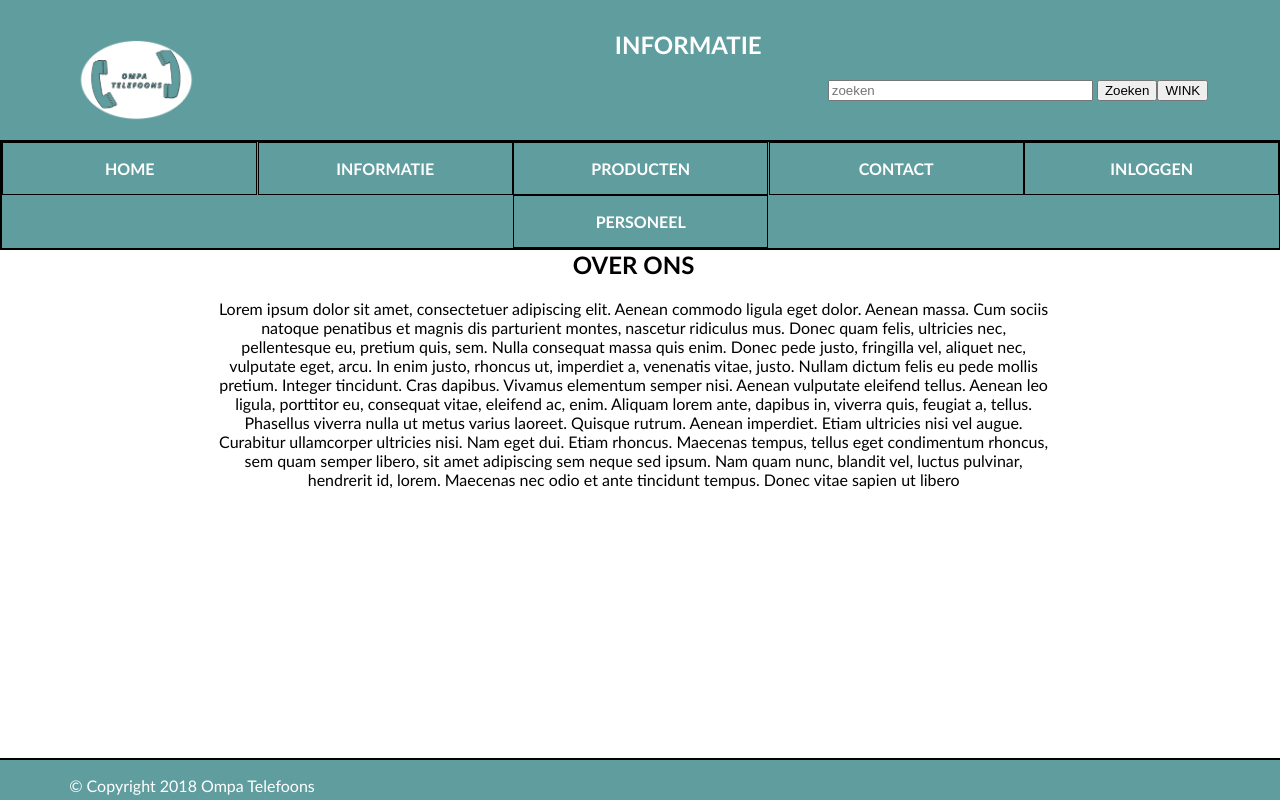
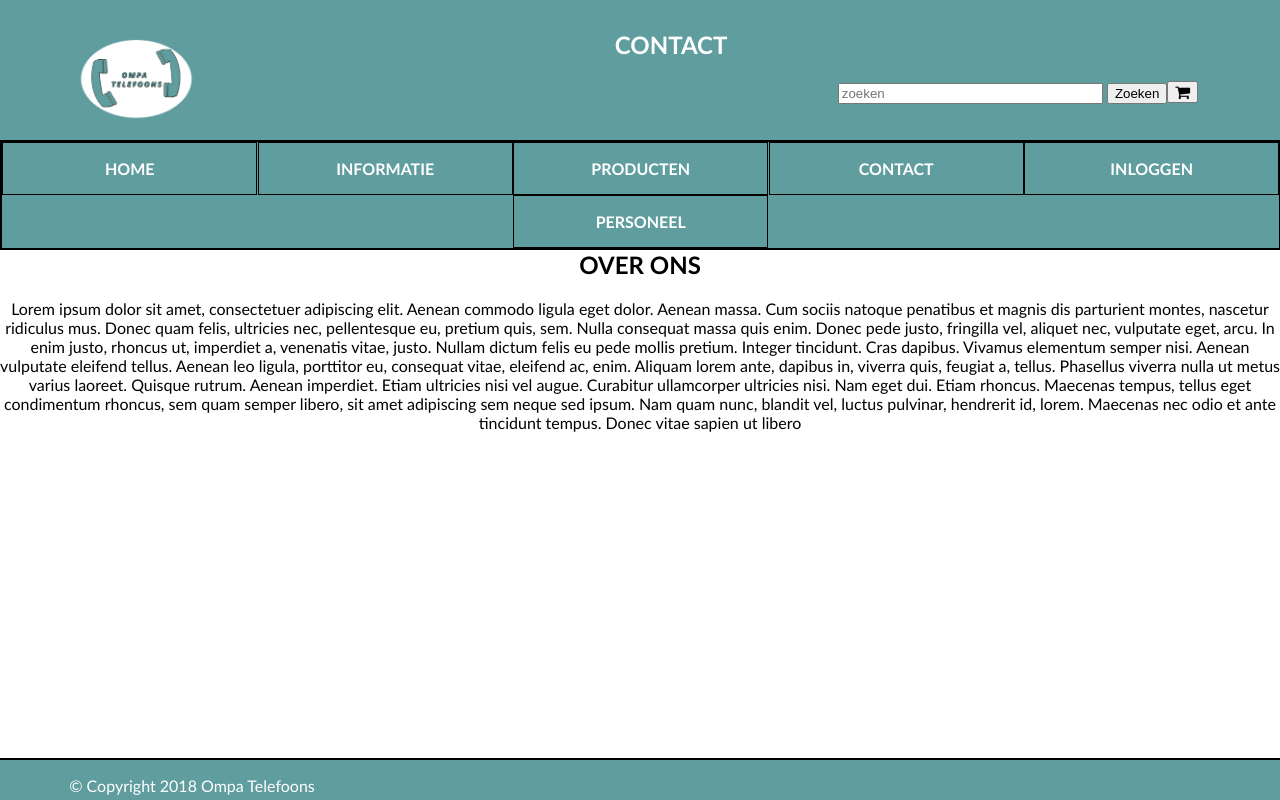
Before and after one commit to OlafKrommendijk/Project-6, a plain HTML site: page Website/Informatie.html in a window 1280 px wide. Drawn offline with Linux system fonts and the light colour scheme.

Commit message:
winkelwagen toegevoegd

```diff
--- a/Website/Informatie.html
+++ b/Website/Informatie.html
@@ -2,26 +2,26 @@
 <HTML>
 	<HEAD>
 		<meta name="viewport" content="width=device-width, initial-scale=1.0">
-			<LINK href="informatieStyleblad.css" rel="stylesheet" type="text/css" />
+		<LINK href="ContactStyleblad.css" rel="stylesheet" type="text/css" />
+		<meta name="viewport" content="width=device-width, initial-scale=1">
+		<link rel="stylesheet" href="https://cdnjs.cloudflare.com/ajax/libs/font-awesome/4.7.0/css/font-awesome.min.css">
 		<TITLE> Ompa Telefoons </TITLE>
 	</HEAD>
 		<BODY>
 		<div id="container">
 			<div id="header">
 				<div id="HText">
-						<h2><strong>INFORMATIE</strong></h2>
+					<h2><strong>CONTACT</strong></h2>
 				</div>
 					<div id="zoeken">
 						<input type="text" size="30" placeholder="zoeken">
-									<button>Zoeken</button><button>WINK</button>
+						<button>Zoeken</button><button id="knop" <i class="fa fa-shopping-cart"></i></button>
 					</div>
 
 					<a href="index.html"> <img src="logo.png" id="logo" alt="Logo" title="Logo" width="50" /></a>
 				</div>
 					<div class="nav">
 						<div class="Home">
-
-
 							<button class="dropbtn"><a href="index.html"><strong>HOME</strong></a></button>
 							<button class="dropbtn"><a href="Informatie.html"><strong>INFORMATIE</strong></a></button>
 							<button class="dropbtn"><a href="Producten.html"><strong>PRODUCTEN</strong></a></button>
@@ -36,6 +36,13 @@
 							<p>Lorem ipsum dolor sit amet, consectetuer adipiscing elit. Aenean commodo ligula eget dolor. Aenean massa. Cum sociis natoque penatibus et magnis dis parturient montes, nascetur ridiculus mus. Donec quam felis, ultricies nec, pellentesque eu, pretium quis, sem. Nulla consequat massa quis enim. Donec pede justo, fringilla vel, aliquet nec, vulputate eget, arcu. In enim justo, rhoncus ut, imperdiet a, venenatis vitae, justo. Nullam dictum felis eu pede mollis pretium. Integer tincidunt. Cras dapibus. Vivamus elementum semper nisi. Aenean vulputate eleifend tellus. Aenean leo ligula, porttitor eu, consequat vitae, eleifend ac, enim. Aliquam lorem ante, dapibus in, viverra quis, feugiat a, tellus. Phasellus viverra nulla ut metus varius laoreet. Quisque rutrum. Aenean imperdiet. Etiam ultricies nisi vel augue. Curabitur ullamcorper ultricies nisi. Nam eget dui. Etiam rhoncus. Maecenas tempus, tellus eget condimentum rhoncus, sem quam semper libero, sit amet adipiscing sem neque sed ipsum. Nam quam nunc, blandit vel, luctus pulvinar, hendrerit id, lorem. Maecenas nec odio et ante tincidunt tempus. Donec vitae sapien ut libero</p>
 						</div>
 
+						<div id="HF2">
+							<div class="TextF">
+								<h1></h1>
+								<p></p>
+							</div>
+						</div>
+
 					<footer>
 						<div id="footer">
 							<div id="FooterText">
--- a/Website/informatieStyleblad.css
+++ b/Website/informatieStyleblad.css
@@ -35,7 +35,7 @@ body {
 }
 #logo {
 	position: relative;
-	margin: -5% 80% 0% 0%;
+	margin: -7% 80% 0% 0%;
 	width: 10%;
 }
 .T1H {
@@ -43,6 +43,7 @@ body {
 	margin-left: 17%;
 	margin-top: 7%;
 }
+
 /* NAVIGATIE */
 
 .dropbtn{
@@ -107,3 +108,8 @@ body {
 #FooterText{
 	margin: 0% 70% 0% 0%;
 }
+#knop {
+	margin-top: 0.7%;
+	height: 10%;
+	padding-bottom: 1px;
+}
```
Lines whose indentation alone changed are shown as unchanged.
